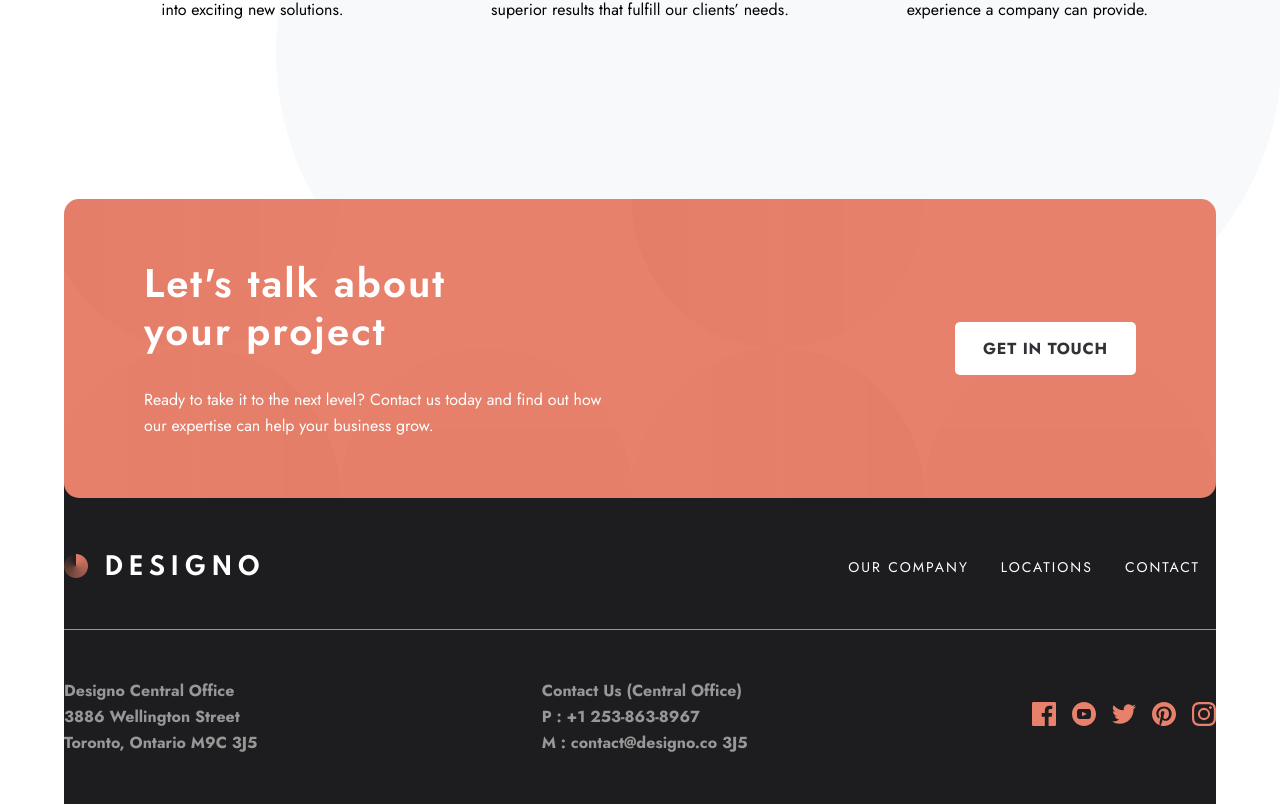
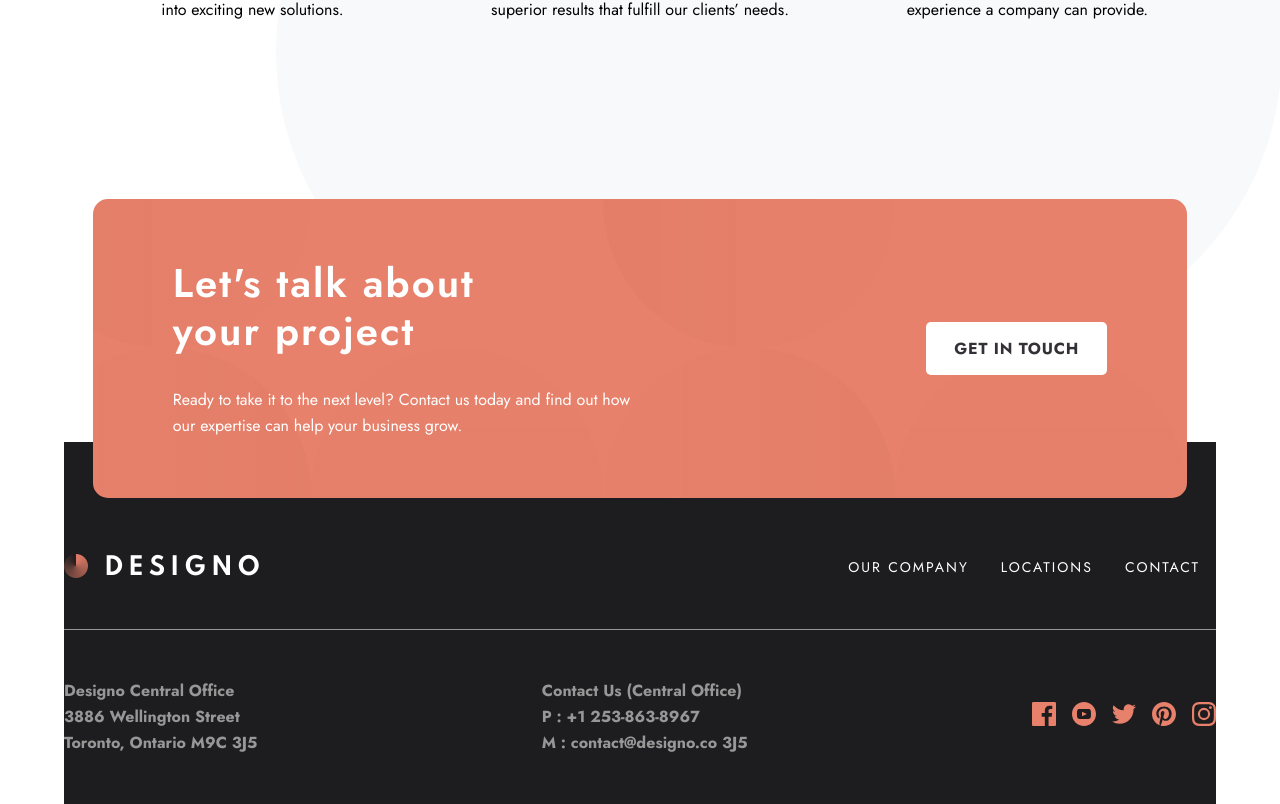
Before and after one commit to EdouardHrgt/Designo, a Vue app: page / in a window 1280 px wide. Shown: the part 2121-2925 px from the top of the page. Built offline with nearby package versions, Linux system fonts and the light colour scheme.

Commit message:
Home page done

```diff
--- a/src/components/HeroBar.vue
+++ b/src/components/HeroBar.vue
@@ -50,11 +50,17 @@ h2 {
   margin-bottom: 2rem;
 }
 
+@media screen and (max-width: 1650px) {
+  .hero {
+    max-width: 95%;
+  }
+}
+
 @media screen and (max-width: 1024px) {
   .hero {
     flex-direction: column;
     text-align: center;
-      margin-bottom: -4.5rem;
+    margin-bottom: -4.5rem;
   }
   h2 {
     margin-bottom: 1rem;
```
